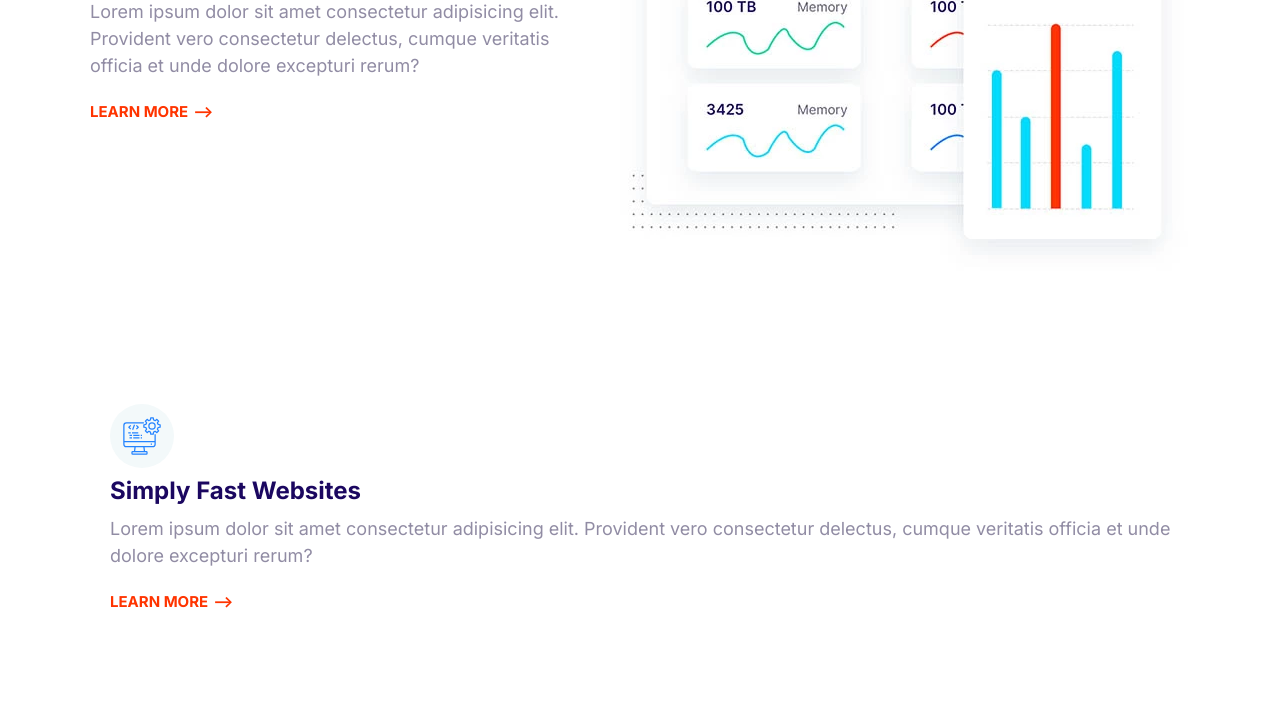
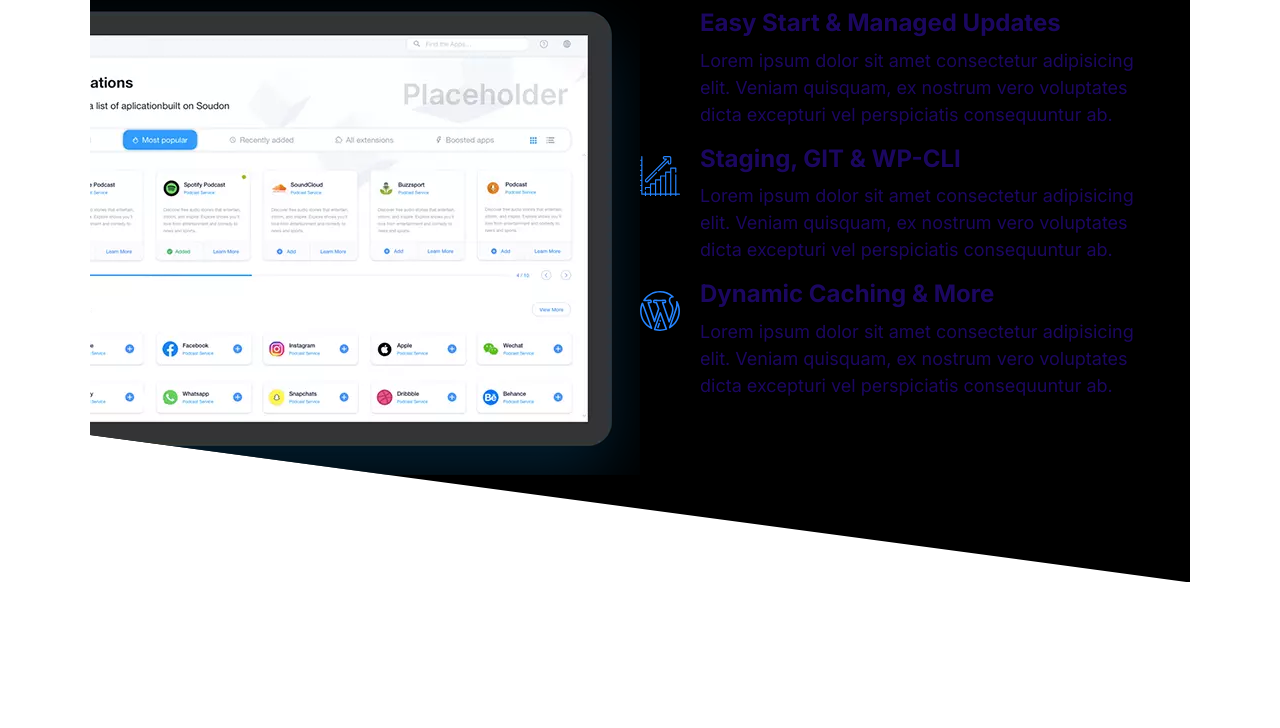
Before and after one commit to prince-seyramba/html-css-study, a plain HTML site: page index.html in a window 1280 px wide. Shown: the part 347-1075 px from the top of the page. After the commit the page ends 989 px from the top, so only its background shows below. Drawn offline with Linux system fonts and the light colour scheme.

Commit message:
block-showcase component

```diff
--- a/CSS/style.css
+++ b/CSS/style.css
@@ -773,7 +773,24 @@ a {
   .feature:nth-of-type(even) .feature__content {
     order: 2;
   }
-  .feature:nth-of-type(even) > .feature__picture {
-    order: 1;
+}
+
+/* Showcase Block */
+.block-showcase__image > img {
+  width: 100%;
+}
+
+@media screen and (min-width: 768px) {
+  .block-showcase .grid {
+    grid-template-columns: 50% 50%;
+  }
+
+  .block-showcase__image {
+    justify-self: end;
+  }
+
+  .block-showcase__image > img {
+    width: auto;
+    max-width: 700px;
   }
 }
--- a/index.html
+++ b/index.html
@@ -23,87 +23,76 @@
           itaque.
         </p>
       </header>
-      <article class="grid grid--1x2 feature">
-        <div class="feature__content">
-          <span class="icon-container">
-            <svg class="icon icon--primary">
-              <use xlink:href="images/sprite.svg#easy"></use>
-            </svg>
-          </span>
-          <h3 class="feature__heading">Super Easy to Use</h3>
-          <p>
-            Lorem ipsum dolor sit amet consectetur adipisicing elit. Provident
-            vero consectetur delectus, cumque veritatis officia et unde dolore
-            excepturi rerum?
-          </p>
-          <a href="" class="link-arrow">Learn More</a>
-        </div>
-        <picture class="feature__picture">
+      <section class="block block--dark block--skewed-right block-showcase">
+        <header class="block__header">
+          <h2>User-friendly Control Panel</h2>
+        </header>
+        <div class="container grid grid--1x2">
+          <picture class="block-showcase__image">
             <source
               type="image/webp"
-            srcset="/images/easy.webp 1x, /images/easy@2x.webp 2x"
+              srcset="images/ipad.webp 1x, images/ipad@2x.webp 2x"
             />
             <source
-            type="image/jpg"
-            srcset="/images/easy.jpg 1x, /images/easy@2x.jpg 2x"
+              type="image/png"
+              srcset="images/ipad.png 1x, images/ipad@2x.png 2x"
             />
-          <img class="feature__image" src="/images/easy.jpg" alt="" />
+            <img src="images/ipad.png" alt="" />
           </picture>
-      </article>
-      <article class="grid grid--1x2 feature">
-        <div class="feature__content">
-          <span class="icon-container">
+          <ul class="list">
+            <li>
+              <div class="media">
+                <div class="media__image">
                   <svg class="icon icon--primary">
-              <use xlink:href="images/sprite.svg#computer"></use>
+                    <use xlink:href="images/sprite.svg#snap"></use>
                   </svg>
-          </span>
-          <h3 class="feature__heading">Simply Fast Websites</h3>
+                </div>
+                <div class="media__body">
+                  <h3 class="media__title">Easy Start & Managed Updates</h3>
                   <p>
-            Lorem ipsum dolor sit amet consectetur adipisicing elit. Provident
-            vero consectetur delectus, cumque veritatis officia et unde dolore
-            excepturi rerum?
+                    Lorem ipsum dolor sit amet consectetur adipisicing elit. Veniam
+                    quisquam, ex nostrum vero voluptates dicta excepturi vel
+                    perspiciatis consequuntur ab.
                   </p>
-          <a href="" class="link-arrow">Learn More</a>
                 </div>
-        <picture class="feature__picture">
-          <source
-            type="image/webp"
-            srcset="/images/fast.webp 1x, /images/fast@2x.webp 2x"
-          />
-          <source
-            type="image/jpg"
-            srcset="/images/fast.jpg 1x, /images/fast@2x.jpg 2x"
-          />
-          <img class="feature__image" src="/images/fast.jpg" alt="" />
-        </picture>
-      </article>
-      <article class="grid grid--1x2 feature">
-        <div class="feature__content">
-          <span class="icon-container">
+              </div>
+            </li>
+            <li>
+              <div class="media">
+                <div class="media__image">
+                  <svg class="icon icon--primary">
+                    <use xlink:href="images/sprite.svg#growth"></use>
+                  </svg>
+                </div>
+                <div class="media__body">
+                  <h3 class="media__title">Staging, GIT & WP-CLI</h3>
+                  <p>
+                    Lorem ipsum dolor sit amet consectetur adipisicing elit. Veniam
+                    quisquam, ex nostrum vero voluptates dicta excepturi vel
+                    perspiciatis consequuntur ab.
+                  </p>
+                </div>
+              </div>
+            </li>
+            <li>
+              <div class="media">
+                <div class="media__image">
                   <svg class="icon icon--primary">
                     <use xlink:href="images/sprite.svg#wordpress"></use>
                   </svg>
-          </span>
-          <h3 class="feature__heading">Wordpress Made Easy</h3>
+                </div>
+                <div class="media__body">
+                  <h3 class="media__title">Dynamic Caching & More</h3>
                   <p>
-            Lorem ipsum dolor sit amet consectetur adipisicing elit. Provident
-            vero consectetur delectus, cumque veritatis officia et unde dolore
-            excepturi rerum?
+                    Lorem ipsum dolor sit amet consectetur adipisicing elit. Veniam
+                    quisquam, ex nostrum vero voluptates dicta excepturi vel
+                    perspiciatis consequuntur ab.
                   </p>
-          <a href="" class="link-arrow">Learn More</a>
                 </div>
-        <picture class="feature__picture">
-          <source
-            type="image/webp"
-            srcset="/images/wordpress.webp 1x, /images/wordpress@2x.webp 2x"
-          />
-          <source
-            type="image/jpg"
-            srcset="/images/wordpress.jpg 1x, /images/wordpress@2x.jpg 2x"
-          />
-          <img class="feature__image" src="/images/wordpress.jpg" alt="" />
-        </picture>
-      </article>
+              </div>
+            </li>
+          </ul>
+        </div>
       </section>
     <script src="js/main.js"></script>
   </body>
```
Also changed, not shown: components/block-showcase.html (added, +71 -0 lines), components/feature-block.html (+82 -0 lines), images/ipad.png (added), images/ipad.webp (added), images/ipad@2x.png (added), images/ipad@2x.webp (added). Lines whose indentation alone changed are shown as unchanged.
